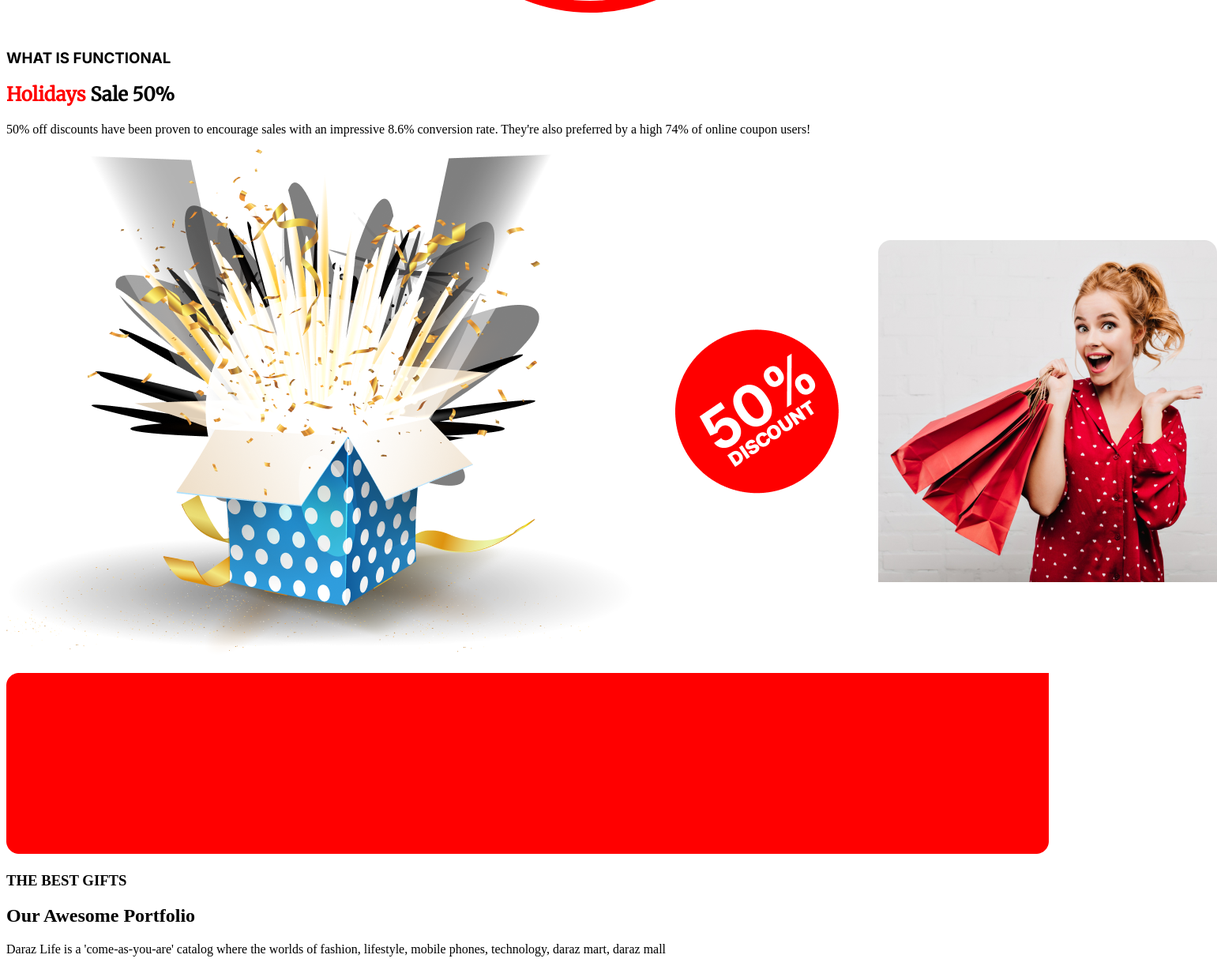
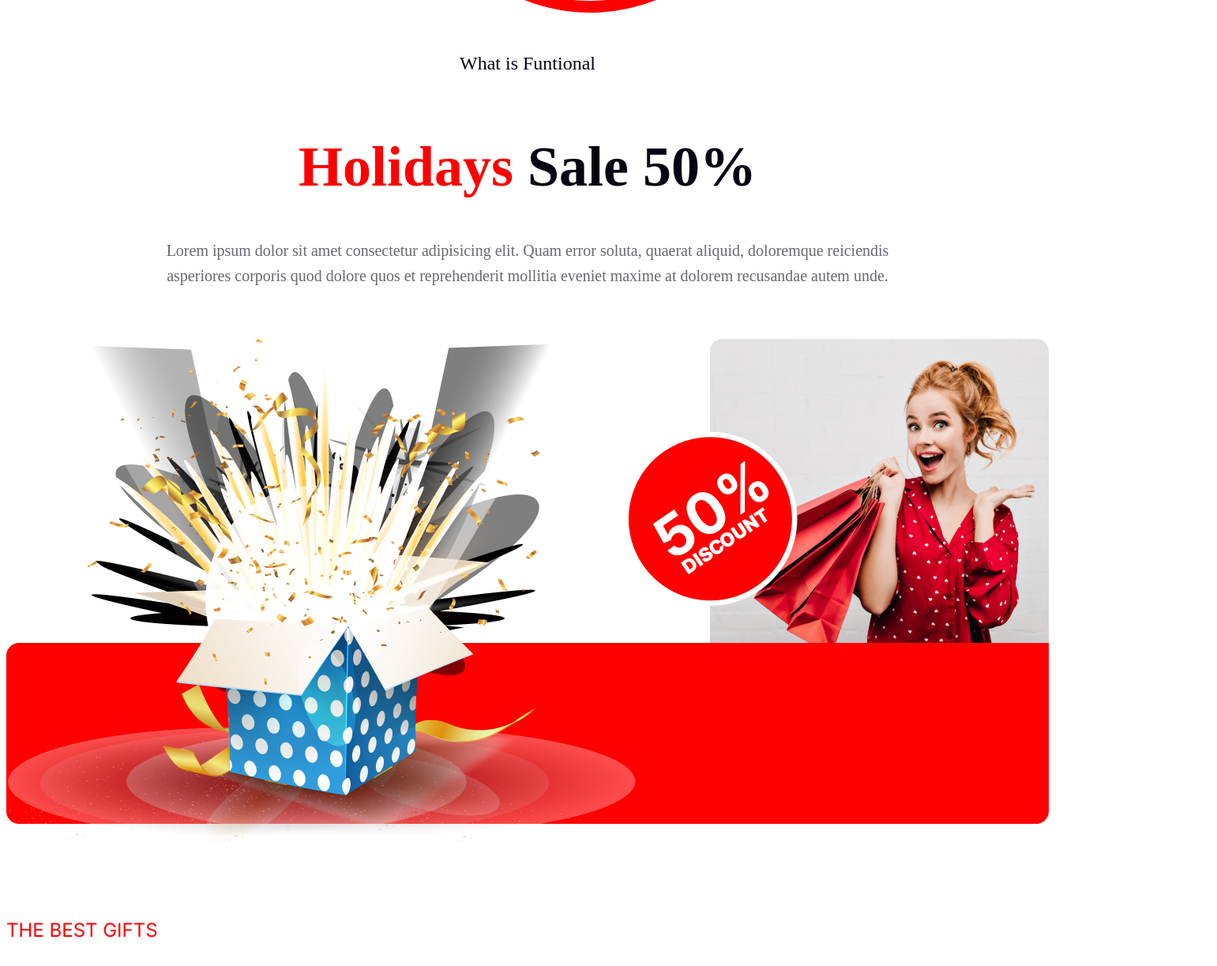
Before and after one commit to jahidcx/assignment-one, a plain HTML site: page index.html in a window 1280 px wide. Shown: the part 3417-4640 px from the top of the page at 79% size, 1541 px wide, since content can reach past the window. Drawn offline with Linux system fonts and the light colour scheme; files whose address does not match are found by name; a web font is replaced by a local one.

Commit message:
section six added

```diff
--- a/index.html
+++ b/index.html
@@ -77,27 +77,20 @@
             </div>
         </section>
         <section class="section-six">
-            <div class="section-six-div-one">
-                <h3 class="section-six-first-div-first-title" id="section-two">WHAT IS FUNCTIONAL</h3>
-                <h1 class="section-six-first-div-second-title" id="section-one"><span>Holidays</span> Sale 50%</h1>
-                <p class="section-six-first-div-second-description">50% off discounts have been proven to encourage
-                    sales with an impressive 8.6% conversion rate. They're also preferred by a high 74% of online coupon
-                    users!</p>
+            <h3>What is Funtional</h3>
+            <h1><span>Holidays</span> Sale 50%</h1>
+            <p>Lorem ipsum dolor sit amet consectetur adipisicing elit. Quam error soluta, quaerat aliquid, doloremque reiciendis asperiores corporis quod dolore quos et reprehenderit mollitia eveniet maxime at dolorem recusandae autem unde.</p>
+            <div class="images">
+                <img class="discount" src="resources/Group 44.png" alt="">
+                <img class="gift-box" src="resources/Group 75.png" alt="">
+                <img class="girl" src="resources/Rectangle 1.png" alt="">
+                <img class="rec-bg" src="resources/Rectangle 2.png" alt="">
             </div>
-            <div class="section-six-div-two">
-
-                <img src="resources/Group 75.png" alt="">
-                <img src="resources/Group 44.png" alt="">
-                <img src="resources/Rectangle 1.png" alt="">
-
-            </div>
-            <img src="resources/Rectangle 2.png" alt="">
-
         </section>
         <section class="product-container">
             <div>
                 <h3 class="sec-seven-title-one">THE BEST GIFTS</h3>
-                <h1 class="sec-seven-title-t">Our Awesome Portfolio</h1>
+                <h1 class="sec-seven-title-two">Our Awesome Portfolio</h1>
                 <p class="sec-seven-description">Daraz Life is a 'come-as-you-are' catalog where the worlds of fashion,
                     lifestyle, mobile phones, technology, daraz mart, daraz mall</p>
 
--- a/style/assignment.css
+++ b/style/assignment.css
@@ -256,27 +256,116 @@ span {
     padding: 43px 136px 0px 167px;
     margin: 0;
 }
+
 /* section six style */
- .section-six-div-two{
+.section-six {
     display: flex;
+    flex-direction: column;
+    justify-content: center;
     align-items: center;
+    width: 1320px;
+    height: 1000px;
+    margin: auto;
+}
 
- }
+.section-six h3 {
+    color: #070211;
+    font-size: 24px;
+    font-weight: 500;
+    margin-bottom: 16px;
+    /* margin-top: 120px; */
+}
 
- /* section seven */
- .product-container{
+.section-six h1 {
+    color: #070211;
+    font-size: 72px;
+    font-weight: 900;
+    margin-bottom: 28px;
+}
+
+.section-six h1 span {
+    color: #F00;
+}
+
+.section-six p {
+    width: 1000px;
+    color: rgba(7, 2, 17, 0.60);
+    text-align: center;
+    font-size: 20px;
+    font-weight: 500;
+    line-height: 32px;
+    margin-bottom: 64px;
+}
+
+.section-six .images {
+    position: relative;
+    width: 1320px;
+    height: 662px;
+}
+
+.section-six .images .rec-bg {
+    position: absolute;
+    bottom: 0;
+    left: 0;
+}
+
+.section-six .images .girl {
+    position: absolute;
+    right: 0;
+}
+
+.section-six .images .discount {
+    position: absolute;
+    top: 75px;
+    right: 275px;
+    z-index: 1;
+}
+
+.section-six .images .gift-box {
+    position: absolute;
+    z-index: 1;
+}
+
+/* section seven */
+.sec-seven-title-one {
+    color: #F00;
+    font-family: Inter;
+    font-size: 24px;
+    font-weight: 500;
+    margin-top: 120px;
+
+}
+
+.sec-seven-title-two {
+    color: #070211;
+    font-family: Merriweather;
+    font-size: 48px;
+    font-weight: 900;
+}
+
+.sec-seven-description {
+    color: rgba(7, 2, 17, 0.60);
+    font-family: Inter;
+    font-size: 20px;
+    font-weight: 400;
+    line-height: 32px;
+    width: 896px;
+}
+
+.product-container {
     margin: auto;
     width: 1320px;
- }
- .product-catalog{
+}
+
+.product-catalog {
     display: flex;
     gap: 24px;
     list-style: none;
- }
+}
 
- /* footer style */
+/* footer style */
 
- footer {
+footer {
     width: 100%;
     height: 609px;
     background: #070211;
```
